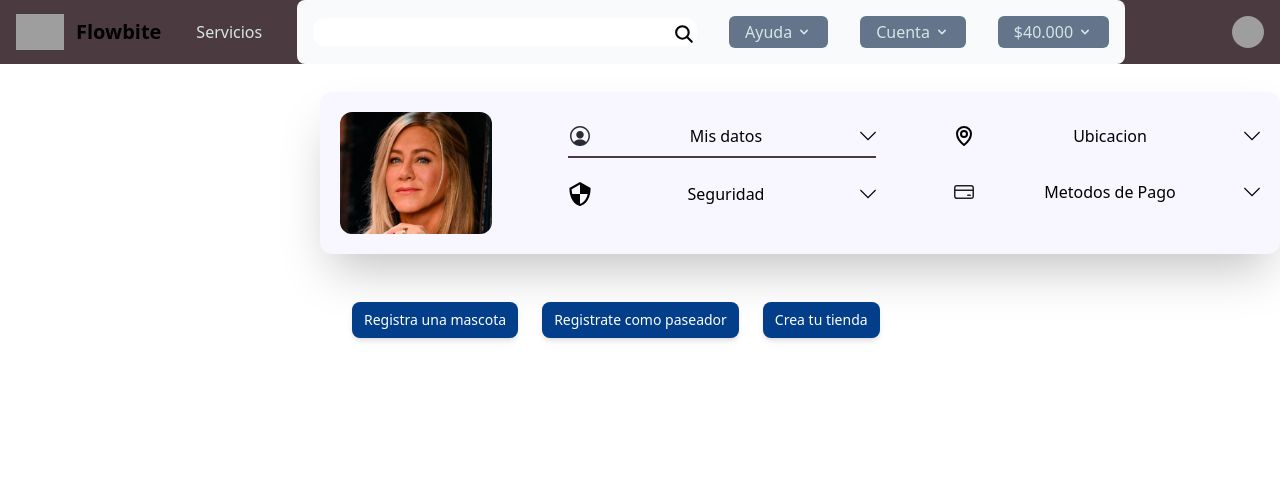
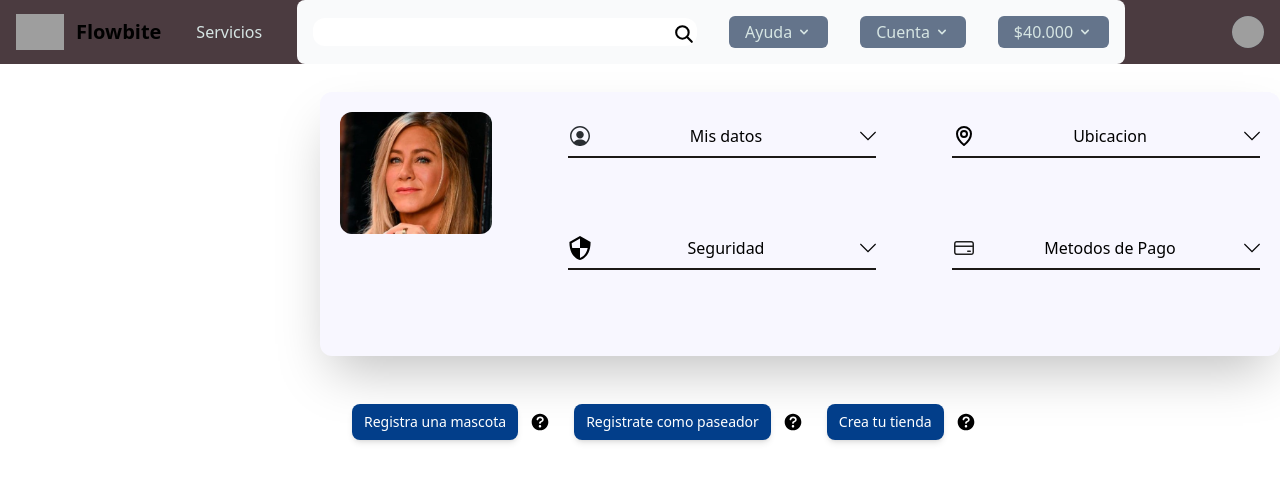
Before and after one commit to PetFriendlyUniverse/Henry-Pf, a React (Vite) app in the folder client/: page /profile in a window 1280 px wide. Shown: the top 482 px of the page. Built offline with nearby package versions, Linux system fonts and the light colour scheme; grey boxes are pictures that could not be loaded.

Commit message:
estilado de profile user hasta donde pude sin animaciones que tengo que ver eso, y sin info del back

```diff
--- a/client/src/pages/ecommerce/Profile/Profile.jsx
+++ b/client/src/pages/ecommerce/Profile/Profile.jsx
@@ -4,6 +4,7 @@ import LinkButton from "../../../components/Button/LinkButton";
 import photoUser from "../../../assets/borrador/profile.jpg";
 
 import arrowBottom from "../../../assets/arrows/arrowToBottom.svg";
+import interrogation from "../../../assets/general/interrogation.svg";
 
 import profile from "../../../assets/general/profile.svg";
 import security from "../../../assets/general/security.svg";
@@ -50,9 +51,9 @@ function Profile() {
           <img src={photoUser} alt="profile" className="rounded-xl" />
         </div>
         <div className="lg:pl-16">
-          <div className="lg:w-80">
+          <div className="lg:h-28 lg:w-80">
             <div className="py-3 pl-3">
-              <div className="flex justify-between border-b-2 border-b-primary pb-2">
+              <div className="flex justify-between border-b-2 border-b-stone-900 pb-2">
                 <img src={profile} alt="" className="w-6" />
                 <h3 className="">Mis datos</h3>
                 <button onClick={handleShowInfo}>
@@ -71,9 +72,9 @@ function Profile() {
               ) : null}
             </div>
           </div>
-          <div className="lg:w-80">
+          <div className="lg:h-28 lg:w-80">
             <div className="py-3 pl-3">
-              <div className="flex justify-between pb-2">
+              <div className="flex justify-between border-b-2 border-b-stone-900 pb-2">
                 <img src={security} alt="" className="w-6" />
                 <h3 className="">Seguridad</h3>
                 <button onClick={handleShowSecurity}>
@@ -97,9 +98,9 @@ function Profile() {
           </div>
         </div>
         <div className="lg:pl-16">
-          <div className="lg:w-80">
+          <div className="lg:h-28 lg:w-80">
             <div className="py-3 pl-3">
-              <div className="flex justify-between pb-2">
+              <div className="flex justify-between border-b-2 border-b-stone-900 pb-2">
                 <img src={ubication} alt="" className="w-6" />
                 <h3 className="">Ubicacion</h3>
                 <button onClick={handleShowUbi}>
@@ -118,9 +119,9 @@ function Profile() {
               ) : null}
             </div>
           </div>
-          <div className="lg:w-80">
+          <div className="lg:h-28 lg:w-80">
             <div className="py-3 pl-3">
-              <div className="flex justify-between pb-2">
+              <div className="flex justify-between border-b-2 border-b-stone-900 pb-2">
                 <img src={payment} alt="" className="w-6" />
                 <h3 className="">Metodos de Pago</h3>
                 <button onClick={handleShowPayment}>
@@ -152,9 +153,18 @@ function Profile() {
         </div>
       </div>
       <div className="ml-12 mt-7 w-full rounded-xl p-5 lg:ml-80 lg:flex">
-        <LinkButton component={"Registra una mascota"} />
-        <LinkButton component={"Registrate como paseador"} />
-        <LinkButton component={"Crea tu tienda"} />
+        <div className="mr-3 flex">
+          <LinkButton component={"Registra una mascota"} />
+          <img src={interrogation} alt="help" className="w-5" />
+        </div>
+        <div className="mr-3 flex">
+          <LinkButton component={"Registrate como paseador"} />
+          <img src={interrogation} alt="help" className="w-5" />
+        </div>
+        <div className="mr-3 flex">
+          <LinkButton component={"Crea tu tienda"} />
+          <img src={interrogation} alt="help" className="w-5" />
+        </div>
       </div>
     </div>
   );
```
